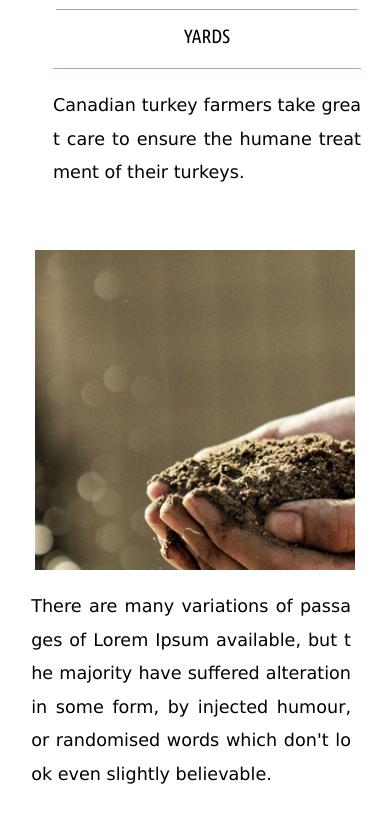
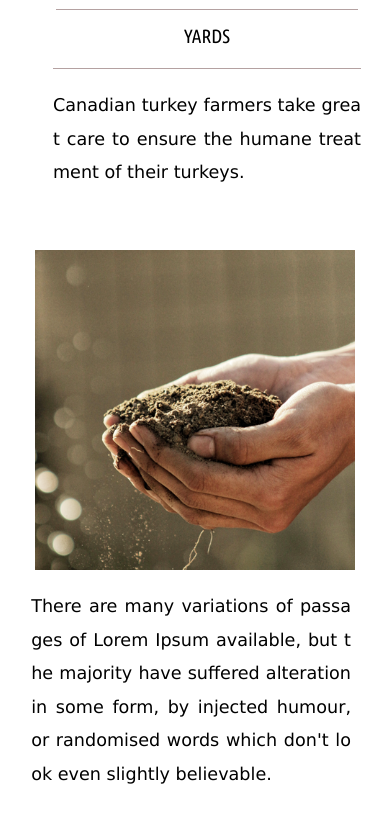
Before and after one commit to GrinLee/grinfarm, a PHP site: page / in a window 390 px wide. Shown: the part 658-1490 px from the top of the page. Run offline with PHP 8.4, Linux system fonts and the light colour scheme; some libraries are stand-ins or nearby versions; some web fonts are replaced.

Commit message:
fixed img leaning issue

```diff
--- a/assets/css/style.css
+++ b/assets/css/style.css
@@ -3306,7 +3306,7 @@ footer .fa:hover {
                     }
                     .mid_img{
                         margin-left:-38px;
-                        height: 69vh;
+                        height: 49vh;
                         opacity: 1;
                         object-fit: cover;
                         overflow: hidden;
```
